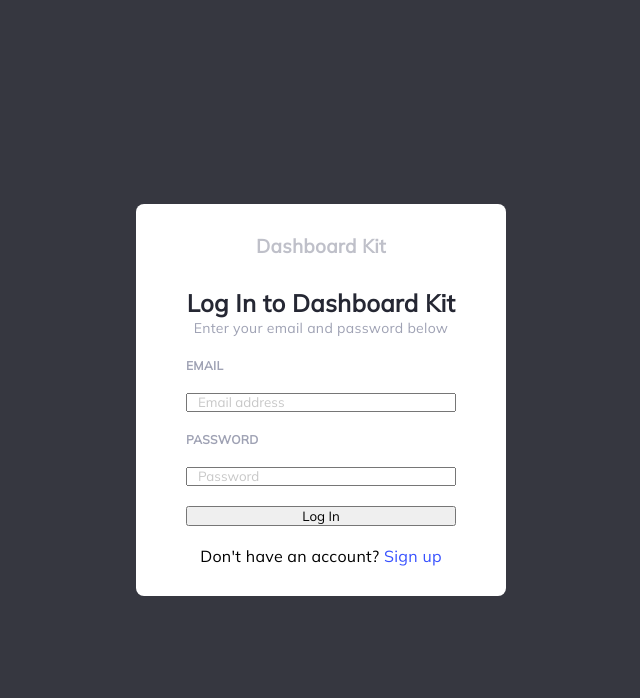
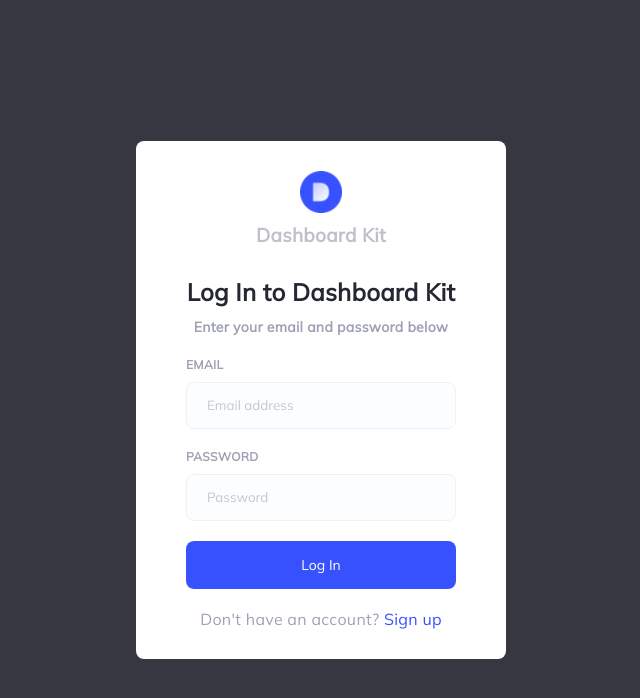
Before and after one commit to JuanFreitas094/dashboard-kit, a Next.js app: page /login in a window 1280 px wide. Shown: the top 698 px of the page, without its empty margins (319-959 px from the left). Built offline with nearby package versions, Linux system fonts and the light colour scheme.

Commit message:
Criado componentes e tema

```diff
--- a/pages/_app.jsx
+++ b/pages/_app.jsx
@@ -1,4 +1,6 @@
-import { createGlobalStyle } from 'styled-components'
+import { createGlobalStyle, ThemeProvider } from 'styled-components'
+
+import theme from '../src/components/theme'
 
 const GlobalStyle = createGlobalStyle`
   * {
@@ -11,19 +13,23 @@
     letter-spacing: 0.3px;
   }
 
-  ::placeholder {
-    font-family: 'Mulish', sans-serif;
-    opacity: 0.4;
-    padding-left: 10px;
+  a {
+    color: ${props => props.theme.primary};
+    text-decoration: none;
+    transition: all 0.3s
   }
 
-  button {
-    font-family: inherit;
+  a:hover {
+    color: ${props => props.theme.primaryHover}
   }
 
-  a {
-    color: #3751FF;
-    text-decoration: none;
+  img {
+    width: 42px;
+    heigth: 42px;
+    margin-left: auto;
+    margin-right: auto;
+    display: block;
+    margin-bottom: 10px;
   }
 `
 
@@ -33,9 +39,12 @@
       <link rel="preconnect" href="https://fonts.googleapis.com"></link>
       <link rel="preconnect" href="https://fonts.gstatic.com" crossorigin></link>
       <link href="https://fonts.googleapis.com/css2?family=Mulish:wght@200;400&display=swap" rel="stylesheet"></link>
-      <GlobalStyle />
-      <Component {...pageProps} />
+      <ThemeProvider theme={theme}>
+        <GlobalStyle />
+        <Component {...pageProps} />
+      </ThemeProvider>
     </>
+
   )
 }
 
--- a/pages/login.jsx
+++ b/pages/login.jsx
@@ -3,12 +3,11 @@
 import CardPosition from "../src/components/layout/Card"
 import H1 from "../src/components/typography/H1"
 import H2 from "../src/components/typography/H2"
-import H3 from "../src/components/typography/H3"
 import H4 from "../src/components/typography/H4"
+import Button from "../src/components/inputs/Button"
+import Input from "../src/components/inputs/Input"
 
-const FormContainer = styled.div`
-margin-top: 60px;
-`
+
 
 const Form = styled.form`
     display: flex;
@@ -18,20 +17,20 @@
 `
 const Text = styled.p`
     text-align: center;
+    color: ${props => props.theme.grey};
 `
 
 function LoginPage () {
     return (
         <CardPosition>
+            <img src="/icon.png" alt="image" />
             <H2>Dashboard Kit</H2>
             <H1>Log In to Dashboard Kit</H1>
             <H4> Enter your email and password below</H4>
             <Form>
-                <H3>EMAIL</H3>
-                <input placeholder="Email address" type="email" />
-                <H3>PASSWORD</H3>
-                <input placeholder="Password" type="password"/>
-                <button>Log In</button>
+                <Input label="EMAIL" placeholder="Email address"type="email" />
+                <Input label="PASSWORD" placeholder="Password" type="password"/>
+                <Button>Log In</Button>
             </Form>
             <Text>Don't have an account? <a href="#">Sign up</a></Text>
         </CardPosition>
--- /dev/null
+++ b/src/components/inputs/Button.jsx
@@ -0,0 +1,19 @@
+import styled from 'styled-components'
+
+const Button = styled.button`
+    background-color: ${props => props.theme.primary};
+    padding: 15px 20px;
+    font-family: inherit;
+    border: none;
+    color: ${props => props.theme.white};
+    border-radius: 8px;
+    font-size: 14px;
+    cursor: pointer;
+    transition: 0.3s;
+
+    :hover {
+        background-color: ${props => props.theme.primaryHover};
+    }
+`
+
+export default Button
--- /dev/null
+++ b/src/components/inputs/Input.jsx
@@ -0,0 +1,37 @@
+import styled from "styled-components";
+
+const InputContainer = styled.div`
+    width: 100%
+`
+
+const StyledLabel = styled.p`
+    font-size: 12px;
+    text-align: left;
+    color: ${props => props.theme.grey};
+    font-weight: bold;
+    margin-bottom: 10px;
+`
+
+const StyledInput = styled.input`
+    width: 100%;
+    border: 1px solid ${props => props.theme.inputBorder};
+    background-color: ${props => props.theme.inputBackground};
+    ::placeholder {
+        opacity: 0.4;
+        font-family: 'Mulish', sans-serif;
+    }
+    padding: 15px 20px;
+    border-radius: 8px;
+    box-sizing: border-box;
+`
+
+function Input ({ label, placeholder, ...props }) {
+    return (
+        <InputContainer>
+            <StyledLabel>{label}</StyledLabel>
+            <StyledInput placeholder={placeholder} {...props}/>
+        </InputContainer>
+    )
+}
+
+export default Input
--- a/src/components/layout/Card.jsx
+++ b/src/components/layout/Card.jsx
@@ -5,14 +5,14 @@
 const StyledFlex = styled.div`
     display: flex;
     justify-content: center;
-    background-color: #363740;
+    background-color: ${props => props.theme.backgroundGrey};
     width: 100%;
     height: 100vh;
     align-items: center;
 `
 
 const StyledContainer = styled.div`
-    background-color: white;
+    background-color: ${props => props.theme.white};
     padding: 30px 50px;
 
     max-width: 270px;
--- /dev/null
+++ b/src/components/theme.js
@@ -0,0 +1,15 @@
+const theme = {
+    primary: '#3751FF',
+    primaryHover: '#87CEFA',
+    inputBackground: '#FCFDFE',
+    inputBorder: '#F0F1F7',
+    black: '#252733',
+    white: '#FFFFFF',
+    lightGrey: '#A4A6B3',
+    grey: '#9FA2B4',
+    placeholderTextGrey :'#4B506D',
+    backgroundGrey: '#363740',
+
+}
+
+export default theme
--- a/src/components/typography/H1.jsx
+++ b/src/components/typography/H1.jsx
@@ -4,7 +4,8 @@
     font-size: 24px;
     font-weight: bold;
     text-align: center;
-    color: #252733;
+    color: ${props => props.theme.black};
+    margin-bottom: 10px;
 `
 
 export default H1
--- a/src/components/typography/H2.jsx
+++ b/src/components/typography/H2.jsx
@@ -2,7 +2,7 @@
 
 const H2 = styled.h2`
     font-size: 19px;
-    color: #A4A6B3;
+    color: ${props => props.theme.lightGrey};
     opacity: 0.7;
     text-align: center;
     padding-bottom: 30px;
--- a/src/components/typography/H3.jsx
+++ b/src/components/typography/H3.jsx
@@ -3,6 +3,6 @@
 const H3 = styled.h3`
     font-size: 12px;
     text-align: left;
-    color: #9FA2B4;
+    color: ${props => props.theme.grey};
 `
 export default H3
--- a/src/components/typography/H4.jsx
+++ b/src/components/typography/H4.jsx
@@ -2,11 +2,10 @@
 
 const H4 = styled.h4`
     font-size: 14px;
-    color: lightgrey;
-    font-weight: 400;
+    color: ${props => props.theme.grey};
+    font-weight: 400px;
     line-height: 20px;
     text-align: center;
-    color: #9FA2B4;
 `
 
 export default H4
```
Also changed, not shown: public/icon.png (added).
